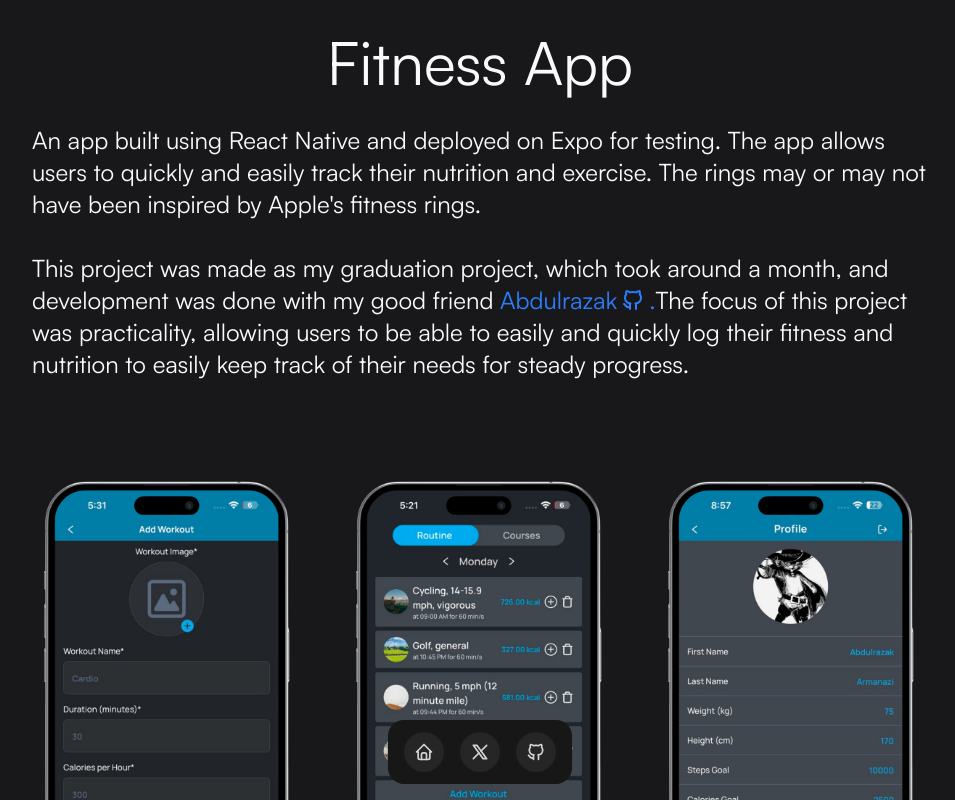
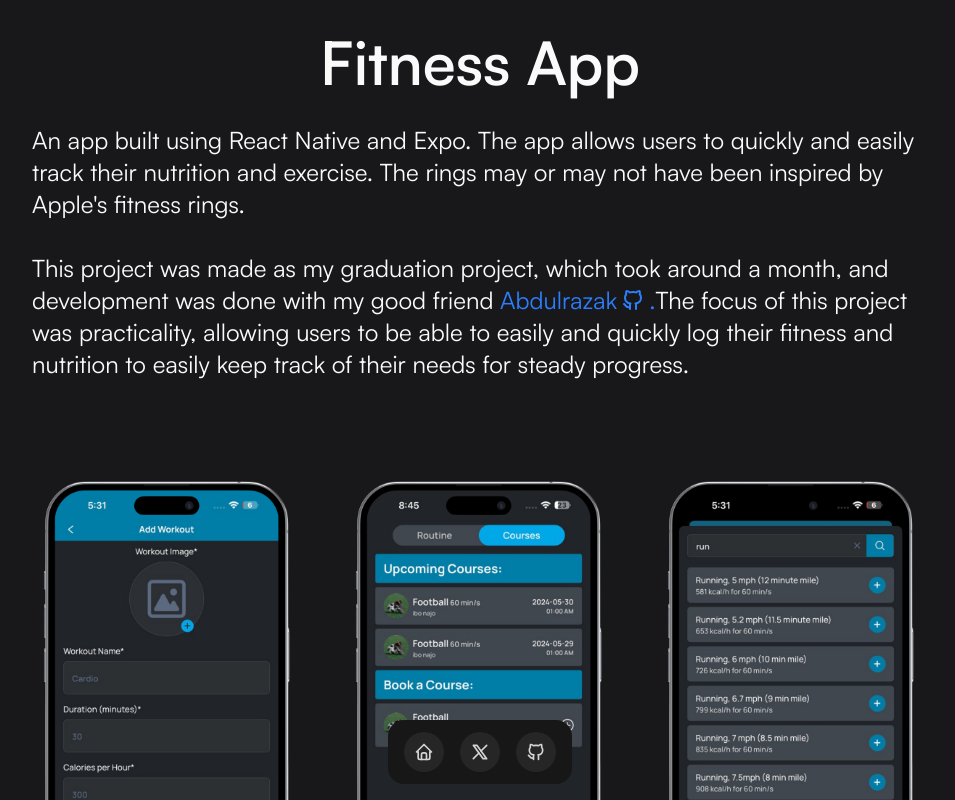
Before and after one commit to MahmoudHilani/portfolio, a Next.js app: page /fitness in a window 1280 px wide. Shown: the top 800 px of the page, without its empty margins (160-1115 px from the left). Built offline with nearby package versions, Linux system fonts and the light colour scheme.

Commit message:
fix: bug fixes and better typography

```diff
--- a/src/app/fitness/page.tsx
+++ b/src/app/fitness/page.tsx
@@ -11,7 +11,7 @@ export default function FitnessApp() {
     "/fitness/2.png",
     "/fitness/3.png",
     "/fitness/4.png",
-    "/fitness/5.png",
+    // "/fitness/5.png",
     "/fitness/6.png",
     "/fitness/7.png",
     "/fitness/8.png",
@@ -22,18 +22,17 @@ export default function FitnessApp() {
     "/fitness/13.png",
     "/fitness/14.png",
     "/fitness/15.png",
-    // "/fitness/16.png",
+    "/fitness/16.png",
   ];
   return (
     <div className="w-full h-full bg-zinc-900 text-lg md:text-2xl">
-      <div className="flex w-full text-4xl md:text-5xl lg:text-6xl justify-center p-8">
+      <div className="flex w-full text-4xl md:text-5xl lg:text-6xl justify-center p-8 font-semibold">
         Fitness App
       </div>
       <div className="px-6 sm:px-12 md:px-28 xl:px-48">
-        An app built using React Native and deployed on Expo for testing. The
-        app allows users to quickly and easily track their nutrition and
-        exercise. The rings may or may not have been inspired by Apple's fitness
-        rings. <br />
+        An app built using React Native and Expo. The app allows users to
+        quickly and easily track their nutrition and exercise. The rings may or
+        may not have been inspired by Apple's fitness rings. <br />
         <br /> This project was made as my graduation project, which took around
         a month, and development was done with my good friend{" "}
         <Link
@@ -65,7 +64,7 @@ export default function FitnessApp() {
         Next.js with custom components and responsive design.
       </div>
       <img
-        src="/fitness/dribbble.png"
+        src="/fitness/Dribbble.png"
         width={640}
         height={480}
         className="hidden lg:flex w-full justify-center pt-10 pb-24"
--- a/src/app/page.tsx
+++ b/src/app/page.tsx
@@ -11,7 +11,7 @@ import { FitnessCard } from "@/components/ui/fitness-card";
 export default function Home() {
   return (
     <div className="w-full h-full">
-      <AuroraBackground className="w-full h-screen">
+      <AuroraBackground className="w-full h-dvh">
         <div className="w-full h-full relative flex flex-col">
           <div className=" flex flex-col lg:flex-row text-[77px] text-7xl sm:text-[150px] sm:text-9xl absolute  lg:left-0 lg:-top-3 xl:text-[176px] tracking-tighter lg:gap-6">
             <motion.p
@@ -91,7 +91,7 @@ export default function Home() {
         </div>
       </AuroraBackground>
       <div className="flex flex-col w-full p-13 justify-center items-center">
-        <div className="text-5xl sm:text-6xl pb-16">Projects</div>
+        <div className="text-5xl sm:text-6xl pb-16 font-semibold">Projects</div>
         <div className="flex flex-col gap-8">
           <PlusCard href="/interpreter" card={<EvervaultCard />} />
           <PlusCard href="/cube-surfer" card={<SurferCard />} />
@@ -101,8 +101,8 @@ export default function Home() {
       <div className="flex justify-center text-4xl md:text-6xl lg:text-7xl pb-24">
         and this website!
       </div>
-      <div className="flex text-center justify-center text-4xl md:text-4xl lg:text-5xl pb-24 px-10 md:px-40 lg:px-80">
-        Want to work with me? Contact me! <br /> (it's worth it)
+      <div className="flex flex-col text-center justify-center text-4xl md:text-4xl lg:text-5xl pb-24 px-10 md:px-40 lg:px-80">
+        Want to work with me? Contact me! <br /> <p className="font-bold">(it's worth it)</p>
       </div>
     </div>
   );
--- a/src/components/interpreter-guide.tsx
+++ b/src/components/interpreter-guide.tsx
@@ -288,7 +288,7 @@ const GuideCard = () => {
             <div className="w-full overflow-hidden bg-card text-white rounded-lg">
               <div className="flex md:h-[32rem] flex-col overflow-auto p-4 sm:p-8 gap-3 scrollbar-thin hover:scrollbar-thumb-zinc-500">
                 <div>
-                  <div className="font-bold">{card.title}</div>
+                  <div className="font-bold text-3xl">{card.title}</div>
                   <div>{card.description}</div>
                 </div>
                 <div className="flex flex-col gap-4">
@@ -297,7 +297,7 @@ const GuideCard = () => {
                       className="flex flex-col rounded-lg md:px-3 gap-1 text-white"
                       key={box.boxTitle}
                     >
-                      <div className="font-bold">{box.boxTitle}</div>
+                      <div className="font-bold text-xl">{box.boxTitle}</div>
                       {box.boxDescription && <div>{box.boxDescription}</div>}
                       {box.boxCode && (
                         <pre className="bg-zinc-800 text-green-400 rounded-md overflow-hidden">
```
